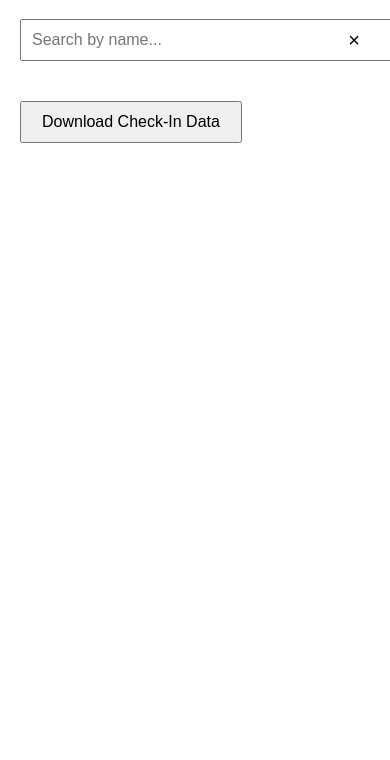
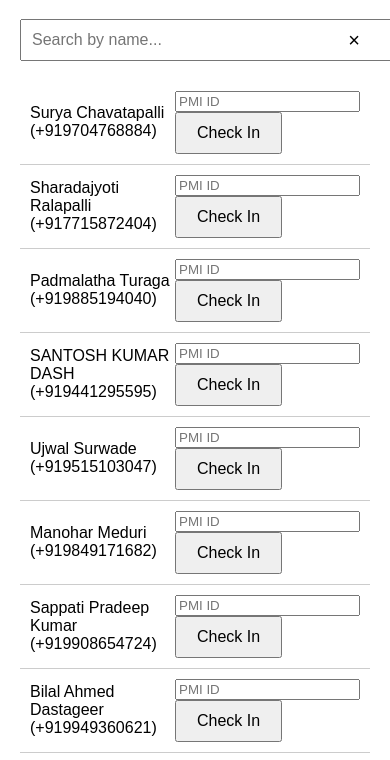
Before and after one commit to gokulkolipaka/GL24_Attendees, a plain HTML site: page index.html in a window 390 px wide. Shown: the part 81-841 px from the top of the page. Drawn offline with Linux system fonts and the light colour scheme.

Commit message:
index.html

```diff
--- a/index.html
+++ b/index.html
@@ -71,87 +71,85 @@
 
     <script>
         const attendees = [
-            {name: "Aditya Rajendra Kaware", phone: "+919860566041", checkedIn: false, pmiId: ""},
-            {name: "Aiswarya Surapaneni", phone: "+918897314372", checkedIn: false, pmiId: ""},
-            {name: "Ajay Kumar Juluru", phone: "+919574973459", checkedIn: false, pmiId: ""},
-            {name: "Ajitabh Singh", phone: "+916367274302", checkedIn: false, pmiId: ""},
-            {name: "Akash Tiwari", phone: "+918826435700", checkedIn: false, pmiId: ""},
-            {name: "Akkina, Vinod", phone: "+918297808899", checkedIn: false, pmiId: ""},
-            {name: "alice Jessuraj", phone: "+818106818965", checkedIn: false, pmiId: ""},
-            {name: "Alok Dalal", phone: "+919930662715", checkedIn: false, pmiId: ""},
-            {name: "Anantharam Vemuri", phone: "+919989336593", checkedIn: false, pmiId: ""},
-            {name: "ANEEL KUMARREDDY NALAMALPU", phone: "+917702777696", checkedIn: false, pmiId: ""},
-            {name: "Anil Gaddam", phone: "+918328518990", checkedIn: false, pmiId: ""},
-            {name: "Anita Kata", phone: "+919966504828", checkedIn: false, pmiId: ""},
-            {name: "Anitha adiraj", phone: "+919900507286", checkedIn: false, pmiId: ""},
-            {name: "Anuradha Chanda", phone: "+919493252151", checkedIn: false, pmiId: ""},
-            {name: "Anusha Sarabu", phone: "+919502882791", checkedIn: false, pmiId: ""},
-            {name: "Appari Kasturi Rani", phone: "+919743915500", checkedIn: false, pmiId: ""},
-            {name: "Arun Kasula", phone: "+919000377735", checkedIn: false, pmiId: ""},
-            {name: "Arun mungara", phone: "+917013757368", checkedIn: false, pmiId: ""},
-            {name: "Arun Paul", phone: "+918019103175", checkedIn: false, pmiId: ""},
-            {name: "Arvind Gurha", phone: "+919640909455", checkedIn: false, pmiId: ""},
-            {name: "Arvind Juglan", phone: "+917009665700", checkedIn: false, pmiId: ""},
-            {name: "Ashok Rathi", phone: "+919810442721", checkedIn: false, pmiId: ""},
-            {name: "Ashvin Shivdas Baramade", phone: "+917066218007", checkedIn: false, pmiId: ""},
-            {name: "Ashwin Preetham Kumar", phone: "+918919674282", checkedIn: false, pmiId: ""},
-            {name: "Ataullah", phone: "+918247784476", checkedIn: false, pmiId: ""},
-            {name: "Atchuta Rajesh Sunkavalli", phone: "+919848193126", checkedIn: false, pmiId: ""},
-            {name: "Babita J", phone: "+919515119596", checkedIn: false, pmiId: ""},
-            {name: "Bala Krishna Mekala", phone: "+919866398910", checkedIn: false, pmiId: ""},
-            {name: "Balarama Krishna Varanasi", phone: "+919848057562", checkedIn: false, pmiId: ""},
-            {name: "Basava Raju", phone: "+919989937864", checkedIn: false, pmiId: ""},
-            {name: "Bhaskar Reddy G", phone: "+917755921911", checkedIn: false, pmiId: ""},
-            {name: "BHASKAR VEMANA", phone: "+919959365069", checkedIn: false, pmiId: ""},
-            {name: "BIKRAMJIT SINGH", phone: "+918197941327", checkedIn: false, pmiId: ""},
-            {name: "Bilal Ahmed Dastageer", phone: "+919949360621", checkedIn: false, pmiId: ""},
-            {name: "Boddapalli Snigdha", phone: "+919642616677", checkedIn: false, pmiId: ""},
-            {name: "Brahma Chary Padakanti", phone: "+919052345369", checkedIn: false, pmiId: ""},
-            {name: "Chaitanya Devalraju", phone: "+9989989708804", checkedIn: false, pmiId: ""},
-            {name: "Chakrapani Sevva", phone: "+919989925773", checkedIn: false, pmiId: ""},
-            {name: "Chandrasekhar Karamsetty", phone: "+919632009232", checkedIn: false, pmiId: ""},
-            {name: "Chetan Srinivas", phone: "+919100818671", checkedIn: false, pmiId: ""},
-            {name: "chirravuri venkatasatyanarayana murthy", phone: "+919849752545", checkedIn: false, pmiId: ""},
-            {name: "D S Chouhan", phone: "+917702913322", checkedIn: false, pmiId: ""},
-            {name: "D V S Pratap Kumar", phone: "+919611106850", checkedIn: false, pmiId: ""},
-            {name: "Darshit Shah", phone: "+919833067682", checkedIn: false, pmiId: ""},
-            {name: "Debopam Chakrabarti", phone: "+919866748811", checkedIn: false, pmiId: ""},
-            {name: "Deepika J", phone: "+919866758201", checkedIn: false, pmiId: ""},
-            {name: "Deepika Jillella", phone: "+919848527031", checkedIn: false, pmiId: ""},
-            {name: "Deepshikha Chakraborty", phone: "+917829472676", checkedIn: false, pmiId: ""},
-            {name: "Deepti Bethel", phone: "+918143290073", checkedIn: false, pmiId: ""},
-            {name: "Devasena Vathyam", phone: "+919959322248", checkedIn: false, pmiId: ""},
-            {name: "DEVI POPURI", phone: "+917702898964", checkedIn: false, pmiId: ""},
-            {name: "Dhanunjaya Kumar Vangaveti", phone: "+919908005199", checkedIn: false, pmiId: ""},
-            {name: "Dhanunjaya Reddy Kalvapalli", phone: "+919642001046", checkedIn: false, pmiId: ""},
-            {name: "Dheeraj", phone: "+919550456616", checkedIn: false, pmiId: ""},
-            {name: "Dilip Joseph", phone: "+919949973797", checkedIn: false, pmiId: ""},
-            {name: "Dinesh Sabnani", phone: "+919581444966", checkedIn: false, pmiId: ""},
-            {name: "DIVYASREE POPURI", phone: "+917680977258", checkedIn: false, pmiId: ""},
-            {name: "Diwakar", phone: "+919550445671", checkedIn: false, pmiId: ""},
-            {name: "Dr. GVL PRASAD", phone: "+919391362304", checkedIn: false, pmiId: ""},
-            {name: "Duplicate", phone: "+919989348878", checkedIn: false, pmiId: ""},
-            {name: "Epparla Madhusudhannaidu", phone: "+919092076631", checkedIn: false, pmiId: ""},
-            {name: "Gajender Bachula", phone: "+919866048776", checkedIn: false, pmiId: ""},
-            {name: "Gayatri Praveen Chavali", phone: "+97337761234", checkedIn: false, pmiId: ""},
-            {name: "Gokul Kolipaka", phone: "+919963479872", checkedIn: false, pmiId: ""},
-            {name: "GOPALAM SINDHU MADHAVI", phone: "+917207134476", checkedIn: false, pmiId: ""},
-            {name: "GURUDEV ANKAM", phone: "+919848189843", checkedIn: false, pmiId: ""},
-            {name: "Harikrishna Gopalakrishnan", phone: "+919618521333", checkedIn: false, pmiId: ""},
-            {name: "Harinarayanan A", phone: "+919849496014", checkedIn: false, pmiId: ""},
-            {name: "Harshit Mundada", phone: "+919985216704", checkedIn: false, pmiId: ""},
-            {name: "Hemalatha Konakonla", phone: "+919700989278", checkedIn: false, pmiId: ""},
-            {name: "Ibrahim Mohammed", phone: "+918618928069", checkedIn: false, pmiId: ""},
-            {name: "ILANGATHIR S PADMANATHAN", phone: "+917799911690", checkedIn: false, pmiId: ""},
-            {name: "Imthiyaz Gadiman", phone: "+919704762964", checkedIn: false, pmiId: ""},
-            {name: "Jagatap Rajendra Prasad", phone: "+919032339214", checkedIn: false, pmiId: ""},
-            {name: "Jaya chandra kumar Godishala", phone: "+919849798958", checkedIn: false, pmiId: ""},
-            {name: "Jayadeep Macharla", phone: "+919959886886", checkedIn: false, pmiId: ""},
-            {name: "JayaSudha Bachinappa", phone: "+919849315388", checkedIn: false, pmiId: ""},
-            {name: "Jeevi Reddy", phone: "+919949901628", checkedIn: false, pmiId: ""},
-            {name: "Joby Thampy", phone: "+919880636048", checkedIn: false, pmiId: ""},
-            {name: "Juhi Jha", phone: "+919110368824", checkedIn: false, pmiId: ""}
-            {name: "Jwalitha Matangi", phone: "+919652000260"},
+            {name: "Surya Chavatapalli", mobile: "+919704768884"},
+            {name: "Sharadajyoti Ralapalli", mobile: "+917715872404"},
+            {name: "Padmalatha Turaga", mobile: "+919885194040"},
+            {name: "SANTOSH KUMAR DASH", mobile: "+919441295595"},
+            {name: "Ujwal Surwade", mobile: "+919515103047"},
+            {name: "Manohar Meduri", mobile: "+919849171682"},
+            {name: "Sappati Pradeep Kumar", mobile: "+919908654724"},
+            {name: "Bilal Ahmed Dastageer", mobile: "+919949360621"},
+            {name: "Mounika Tulasi", mobile: "+918919317266"},
+            {name: "Peddineni Mahesh Kumar", mobile: "+918074721397"},
+            {name: "Ashvin Shivdas Baramade", mobile: "+917066218007"},
+            {name: "Subramanya Sharma Ganti", mobile: "+919618948614"},
+            {name: "Ramakrishna Bhoga", mobile: "+919763483283"},
+            {name: "Harinarayanan A", mobile: "+919849496014"},
+            {name: "P Mohan", mobile: "+91 99598 40713"},
+            {name: "ANEEL KUMARREDDY NALAMALPU", mobile: "+917702777696"},
+            {name: "Ranjith Balagam Goud", mobile: "+919930063276"},
+            {name: "Murali R", mobile: "+919059230183"},
+            {name: "BHASKAR VEMANA", mobile: "+919959365069"},
+            {name: "Praveen Kumar Narayandas", mobile: "+919390733737"},
+            {name: "Pagidireddy Jyothsna", mobile: "+919866623540"},
+            {name: "Manoj Kumar Arutla", mobile: "+917396066705"},
+            {name: "Kameswara Prasad", mobile: "+919490746771"},
+            {name: "Dr. GVL PRASAD", mobile: "+919391362304"},
+            {name: "MJ Dharani Kumar", mobile: "+919531939867"},
+            {name: "R.Sathish Kumar", mobile: "+919177534250"},
+            {name: "Brahma Chary Padakanti", mobile: "+919052345369"},
+            {name: "Pankaj Guduri", mobile: "+919985516440"},
+            {name: "Muralidhar K", mobile: "+919290021976"},
+            {name: "Krishna Chaitanya Pinnamaneni", mobile: "+919885519500"},
+            {name: "Nagaraju Ponugoti", mobile: "+919700148925"},
+            {name: "PARSHURAM MAURYA", mobile: "+919545279257"},
+            {name: "Venkat Peri", mobile: "+919849939482"},
+            {name: "Phanindra Neela", mobile: "+917901426388"},
+            {name: "Duplicate", mobile: "+919989348878"},
+            {name: "Rajiv Kumar Dash", mobile: "+918886000825"},
+            {name: "STEPHEN PAPPACHEN", mobile: "+919676827474"},
+            {name: "Sanket Mukherjee", mobile: "+918860217724"},
+            {name: "Praveen Kumar Botcha", mobile: "+919912974999"},
+            {name: "Sita Mahalakshmi Durvasula", mobile: "+9550361469"},
+            {name: "Jwalitha Matangi", mobile: "+919652000260"},
+            {name: "Jayadeep Macharla", mobile: "+919959886886"},
+            {name: "Bhaskar Reddy G", mobile: "+917755921911"},
+            {name: "Rishabh Jain", mobile: "+917680929550"},
+            {name: "Komal Mathur", mobile: "+919959623417"},
+            {name: "subrahmanyam chandragiri", mobile: "+919989499773"},
+            {name: "Mathew Lee Waters", mobile: "+447528262204"},
+            {name: "Sai Muralidhar Tatiraju", mobile: "+19740200921"},
+            {name: "Akkina, Vinod", mobile: "+918297808899"},
+            {name: "Rahul Mendhekar", mobile: "+919849939482"},
+            {name: "seetapatirao chennapragada", mobile: "+919848726612"},
+            {name: "Pradeep Manthena", mobile: "+918688631118"},
+            {name: "Srinivas reddy eticala", mobile: "+919618899937"},
+            {name: "POLEPALLE SATHYA VENKATESH", mobile: "+919440425656"},
+            {name: "Ravi Kiran Nori", mobile: "+919849749917"},
+            {name: "Manohar Yerraguntla", mobile: "+919849068725"},
+            {name: "Sai Anusha Kavya B", mobile: "+919491804311"},
+            {name: "Venkata Suresh Addepalli", mobile: "+919848230020"},
+            {name: "Debopam Chakrabarti", mobile: "+919866748811"},
+            {name: "Venkata Reddy Chirla", mobile: "+919849863748"},
+            {name: "TEJ KIRAN PULAPARTI", mobile: "+919959800223"},
+            {name: "Akash Tiwari", mobile: "+918826435700"},
+            {name: "DEVI POPURI", mobile: "+917702898964"},
+            {name: "N C Bhanumathi Devi", mobile: "+919532881092"},
+            {name: "Mohit Mathur", mobile: "+9849207607"},
+            {name: "Vikramsena Reddy", mobile: "+919963476791"},
+            {name: "Seshu Ganti", mobile: "+919989136831"},
+            {name: "Anantharam Vemuri", mobile: "+919989336593"},
+            {name: "D V S Pratap Kumar", mobile: "+919611106850"},
+            {name: "Kalyan Sathyavada", mobile: "+919949990375"},
+            {name: "Satya Koruprolu", mobile: "+919154865679"},
+            {name: "Vinay Babu Tarala", mobile: "+919989348878"},
+            {name: "Gokul Kolipaka", mobile: "+919963479872"},
+            {name: "Roshan Kumar Singh", mobile: "+917093759477"},
+            {name: "alice Jessuraj", mobile: "+818106818965"},
+            {name: "Deepshikha Chakraborty", mobile: "+917829472676"},
+            {name: "Prasad Godavarthi", mobile: "+919849225471"},
+            {name: "Padmaja Satyavolu", mobile: "+919959094793"},
+            {name: "Sreevani Lakkaraju", mobile: "+919849939482"}
         ];
 
         const attendeeList = document.getElementById('attendeeList');
```
